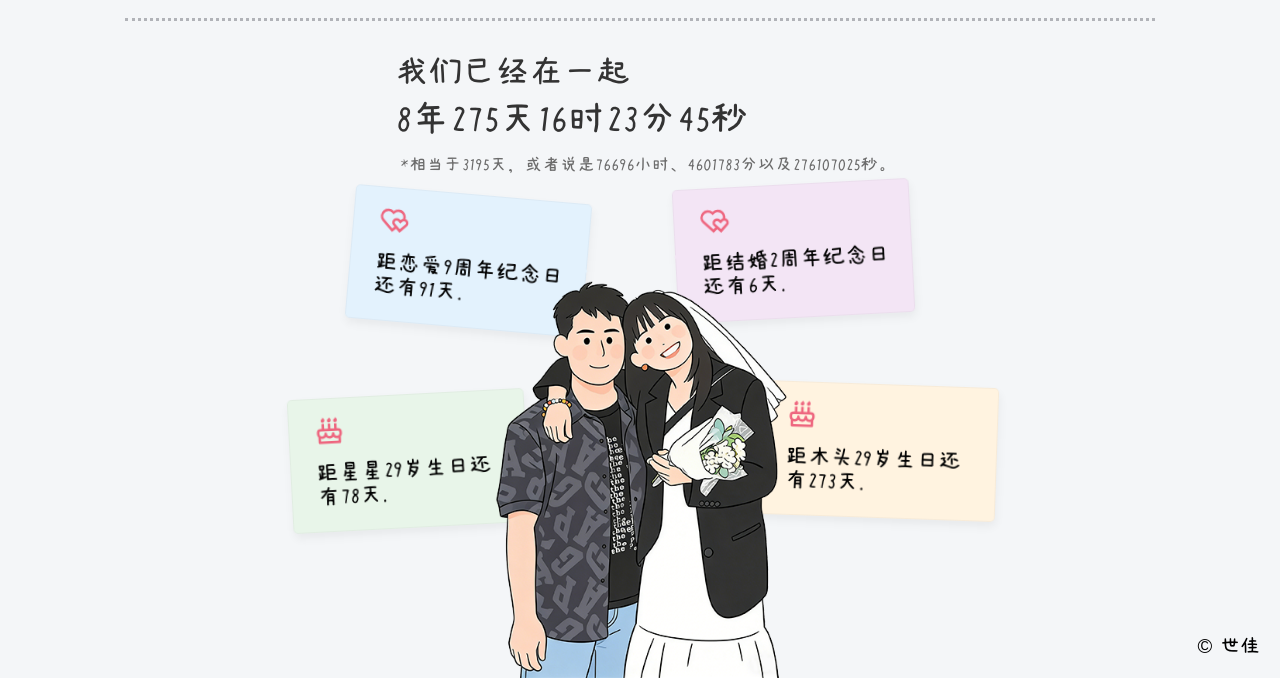
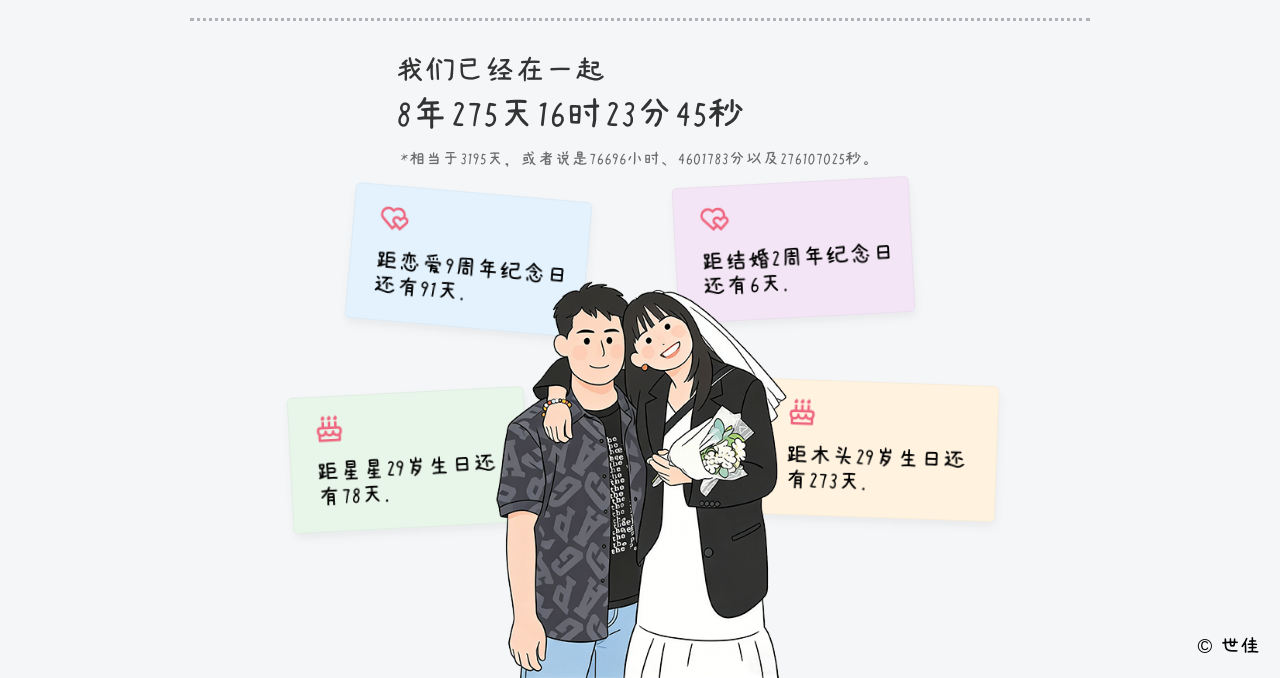
Before and after one commit to leejiawang/starwood, a plain HTML site: page index.html in a window 1280 px wide. Shown: the part 122-800 px from the top of the page. Drawn offline with Linux system fonts and the light colour scheme.

Commit message:
Update style.css

```diff
--- a/css/style.css
+++ b/css/style.css
@@ -51,7 +51,7 @@ a {
     text-decoration: none;
 }
 .main {
-    max-width: 1030px;
+    max-width: 900px;
     width: 100%;
     margin: 0 auto;
     border-top: 3px #b1b3b8 dotted;
@@ -88,23 +88,23 @@ svg {
     margin: 0 auto;
     padding: 30px 0 5px 10px;
     line-height: 1.3;
-    font-size: 2.1rem;
+    font-size: 30px;
     color: #333;
 }
 #main-timer-text {
-    font-size: 2.4rem;
+    font-size: 38px
 }
 .title-info {
     max-width: 500px;
     margin: 0 auto;
     padding: 5px 0 30px 20px;
-    font-size: 1.1rem;
+    font-size: 17px;
     color: #6c6c6c;
     text-align: left;
 }
 .anntime {
     color: #000;
-    font-size: 1.4rem;
+    font-size: 23px;
     padding: 10px 0 10px 10px;
 }
 .card-grid {
@@ -258,7 +258,7 @@ svg {
         height: 266px;
     }
     .anntime {
-        font-size: 1.3rem;
+        font-size: 21px;
     }
     .card-grid {
         padding: 0 20px;
```
